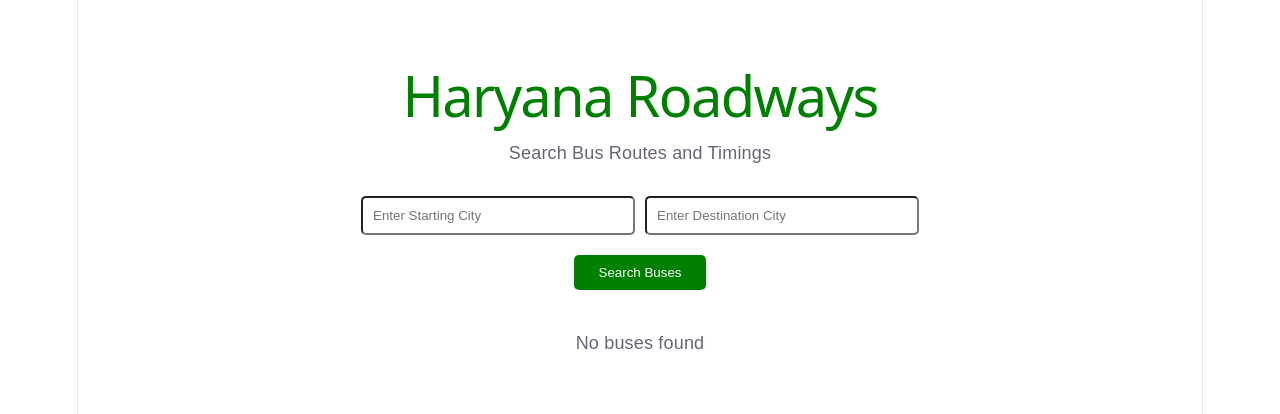
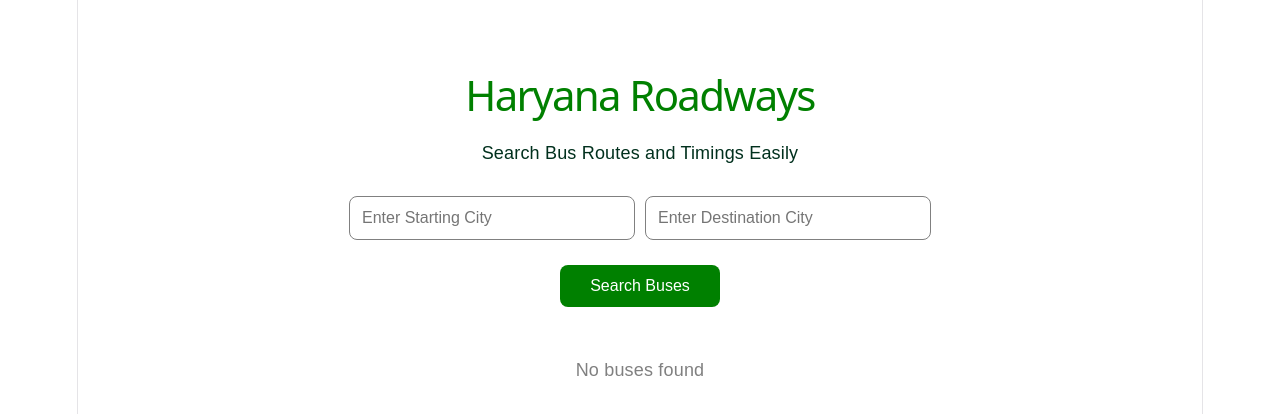
Before and after one commit to Prachijinal/haryana_roadways_app-2, a React app in the folder frontend/: page / in a window 1280 px wide. Shown: the top 414 px of the page. Built offline with nearby package versions, Linux system fonts and the light colour scheme; the HTML template or start-up script is replaced by a standard one.

Commit message:
improved UI

```diff
--- a/frontend/src/App.jsx
+++ b/frontend/src/App.jsx
@@ -45,22 +45,40 @@
   }
 
   return (
+
     <div
       style={{
+        minHeight: "100vh",
+        backgroundColor: "#ffffff",
+        paddingTop: "50px",
         fontFamily: "Arial",
         textAlign: "center",
-        marginTop: "50px",
       }}
     >
-      <h1 style={{ color: "green" }}>
+
+      <h1
+        style={{
+          color: "green",
+          fontSize: "42px",
+        }}
+      >
         Haryana Roadways
       </h1>
 
-      <p>
-        Search Bus Routes and Timings
+      <p
+        style={{
+          fontSize: "18px",
+          color: "#01301d",
+        }}
+      >
+        Search Bus Routes and Timings Easily
       </p>
 
-      <div style={{ marginTop: "30px" }}>
+      <div
+        style={{
+          marginTop: "30px",
+        }}
+      >
 
         <input
           type="text"
@@ -68,10 +86,12 @@
           value={fromCity}
           onChange={(e) => setFromCity(e.target.value)}
           style={{
-            padding: "10px",
-            width: "250px",
+            padding: "12px",
+            width: "260px",
             marginRight: "10px",
-            borderRadius: "5px",
+            borderRadius: "8px",
+            border: "1px solid gray",
+            fontSize: "16px",
           }}
         />
 
@@ -81,29 +101,37 @@
           value={toCity}
           onChange={(e) => setToCity(e.target.value)}
           style={{
-            padding: "10px",
-            width: "250px",
-            borderRadius: "5px",
+            padding: "12px",
+            width: "260px",
+            borderRadius: "8px",
+            border: "1px solid gray",
+            fontSize: "16px",
           }}
         />
+
       </div>
 
       <button
         onClick={handleSearch}
         style={{
-          marginTop: "20px",
-          padding: "10px 25px",
+          marginTop: "25px",
+          padding: "12px 30px",
           backgroundColor: "green",
           color: "white",
           border: "none",
-          borderRadius: "5px",
+          borderRadius: "8px",
           cursor: "pointer",
+          fontSize: "16px",
         }}
       >
         Search Buses
       </button>
 
-      <div style={{ marginTop: "40px" }}>
+      <div
+        style={{
+          marginTop: "50px",
+        }}
+      >
 
         {results.length > 0 ? (
 
@@ -112,31 +140,42 @@
             <div
               key={index}
               style={{
-                border: "1px solid gray",
-                width: "400px",
+                backgroundColor: "white",
+                width: "420px",
                 margin: "20px auto",
                 padding: "20px",
-                borderRadius: "10px",
+                borderRadius: "12px",
+                boxShadow: "0 4px 10px rgba(0,0,0,0.1)",
               }}
             >
-              <h3>
+
+              <h2 style={{ color: "green" }}>
                 {bus.from} → {bus.to}
-              </h3>
+              </h2>
 
-              <p>
-                Time: {bus.time}
+              <p style={{ fontSize: "18px" }}>
+                🕒 Time: {bus.time}
               </p>
 
-              <p>
-                Bus Type: {bus.type}
+              <p style={{ fontSize: "18px" }}>
+                🚌 Bus Type: {bus.type}
               </p>
 
             </div>
+
           ))
 
         ) : (
 
-          <p>No buses found</p>
+          <p
+            style={{
+              marginTop: "30px",
+              color: "gray",
+              fontSize: "18px",
+            }}
+          >
+            No buses found
+          </p>
 
         )}
 
```
